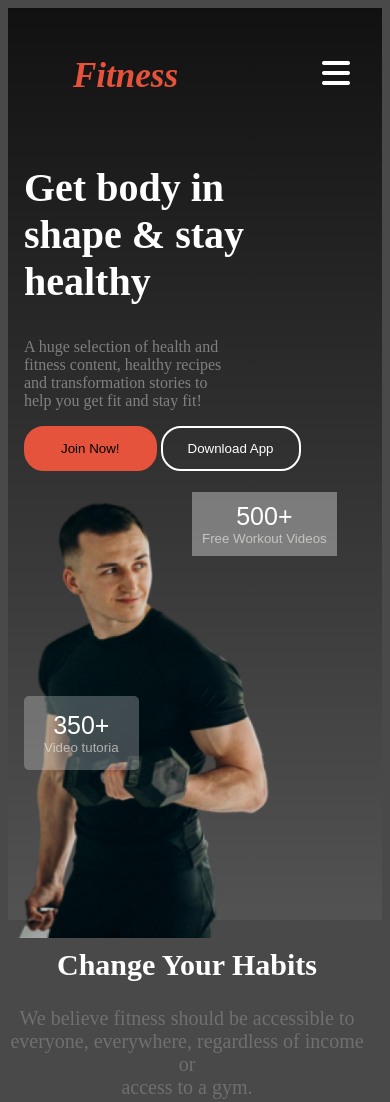
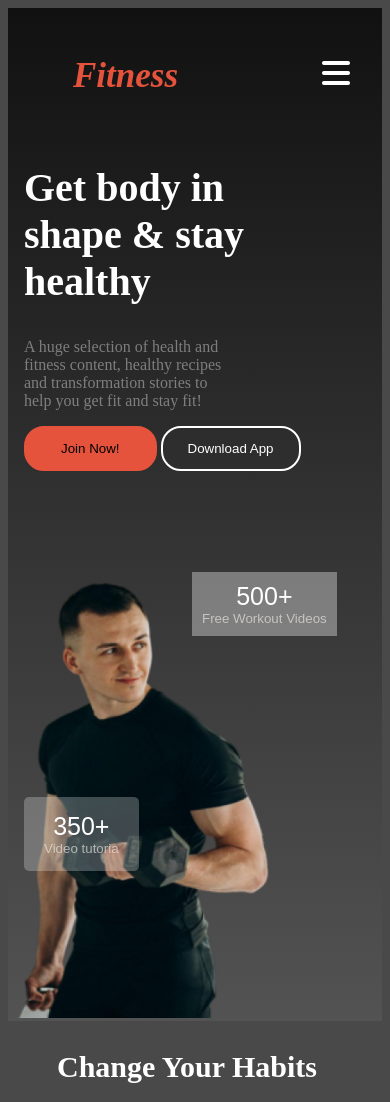
Before and after one commit to codewithsiham1/Assignment-project, a plain HTML site: page index.html in a window 390 px wide. Shown: the top 1102 px of the page. Drawn offline with Linux system fonts and the light colour scheme.

Commit message:
responsive file

```diff
--- a/styles/responsive.css
+++ b/styles/responsive.css
@@ -4,7 +4,7 @@
     } */
   .banner {
     width: 100%;
-    height: 108vh;
+    height: 120vh;
   }
   .fitness {
     font-size: 35px;
@@ -34,7 +34,7 @@
   }
   .hero-image {
     position: absolute;
-    margin-top: 20rem;
+    margin-top: 25rem;
   }
   .hero-image img {
     width: 70vw;
@@ -42,7 +42,7 @@
   }
   .video {
     left: -55rem;
-    bottom: -5rem;
+    bottom: -10rem;
     padding: 10px 10px 10px 10px;
     position: absolute;
   }
```
